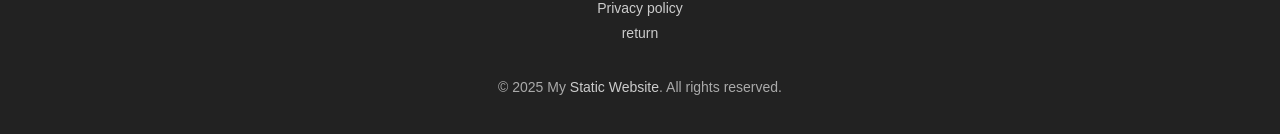
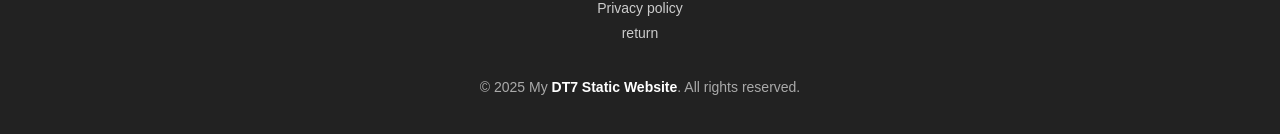
Before and after one commit to sknoorbasha/dt7, a plain HTML site: page index.html in a window 1280 px wide. Shown: the part 2297-2431 px from the top of the page. Drawn offline with Linux system fonts and the light colour scheme.

Commit message:
copy rights text update

```diff
--- a/index.html
+++ b/index.html
@@ -74,7 +74,7 @@
             <li> <a href="#">return</a></li>
 
         </ul>
-        <p>&copy; 2025 My <a href="#" class="copy">Static Website</a>. All rights reserved.</p>
+        <p>&copy; 2025 My <a href="#home" class="copy">DT7 Static Website</a>. All rights reserved.</p>
     </div>
 </footer>
 
--- a/static.css
+++ b/static.css
@@ -241,7 +241,8 @@ footer p {
 }
 
 footer .copy {
-  color: #ccc;
+  color: #fff;
+  font-weight: 600;
 }
 
 /*
```
